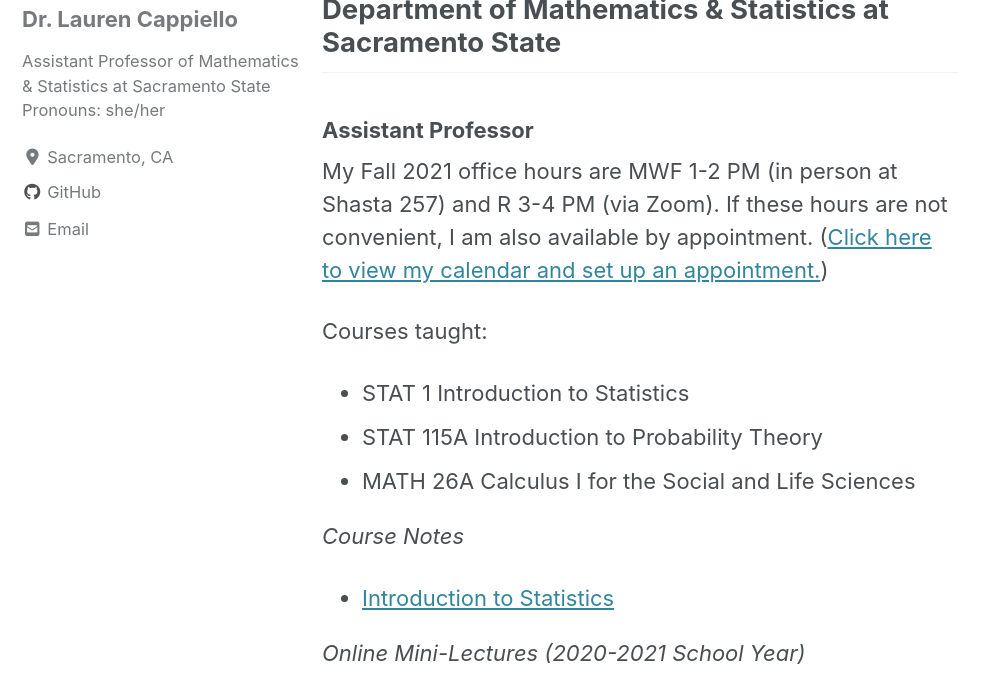
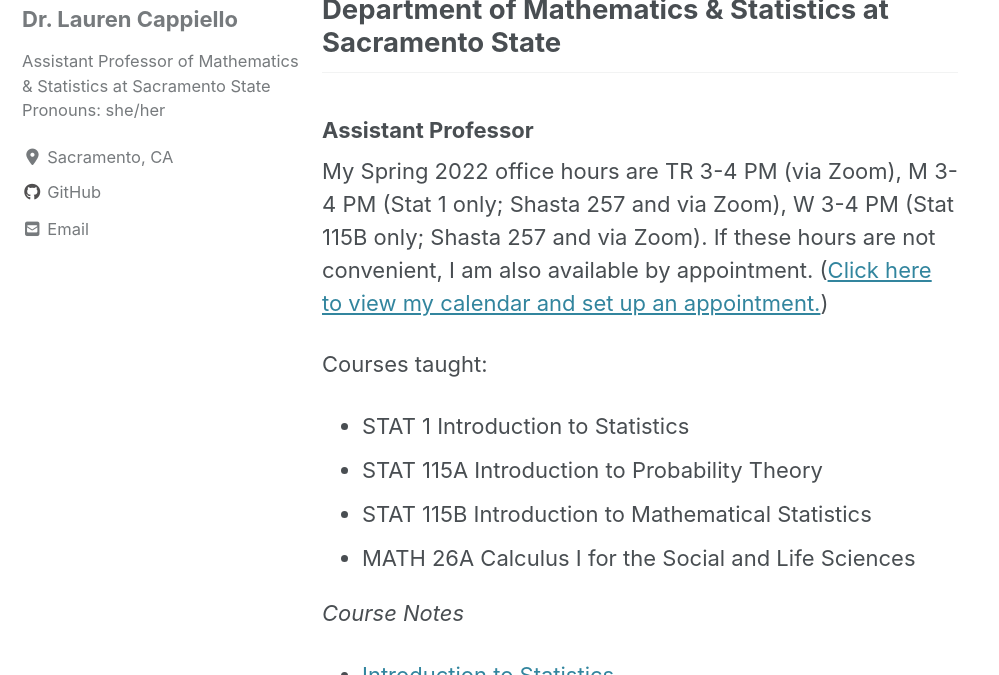
Before and after one commit to lgpcappiello/lgpcappiello.github.io, a Jekyll site: the page built from teaching/index.md, in a window 1280 px wide and 900 px high, cut to the strip 225-900 px from the top of the window. Shown: the whole strip, without its empty margins (0-999 px from the left). Built offline with Jekyll 4.4.1, drawn with Linux system fonts in a browser that asks for light colours; cached includes are drawn as plain includes; nearby versions of some CDN libraries; a script bundle is joined from its source files by our own code; library files that are not in the unit come from our copies.

Commit message:
Update index.md

```diff
--- a/teaching/index.md
+++ b/teaching/index.md
@@ -7,12 +7,13 @@
 
 ## Department of Mathematics & Statistics at Sacramento State
 ### Assistant Professor
-My Fall 2021 office hours are MWF 1-2 PM (in person at Shasta 257) and R 3-4 PM (via Zoom). If these hours are not convenient, I am also available by appointment. (<a href="https://calendly.com/lcappiello/30min">Click here to view my calendar and set up an appointment.</a>)
+My Spring 2022 office hours are TR 3-4 PM (via Zoom), M 3-4 PM (Stat 1 only; Shasta 257 and via Zoom), W 3-4 PM (Stat 115B only; Shasta 257 and via Zoom). If these hours are not convenient, I am also available by appointment. (<a href="https://calendly.com/lcappiello/30min">Click here to view my calendar and set up an appointment.</a>)
 
 Courses taught:
 
 - STAT 1 Introduction to Statistics
 - STAT 115A Introduction to Probability Theory
+- STAT 115B Introduction to Mathematical Statistics
 - MATH 26A Calculus I for the Social and Life Sciences
 
 *Course Notes*
```
